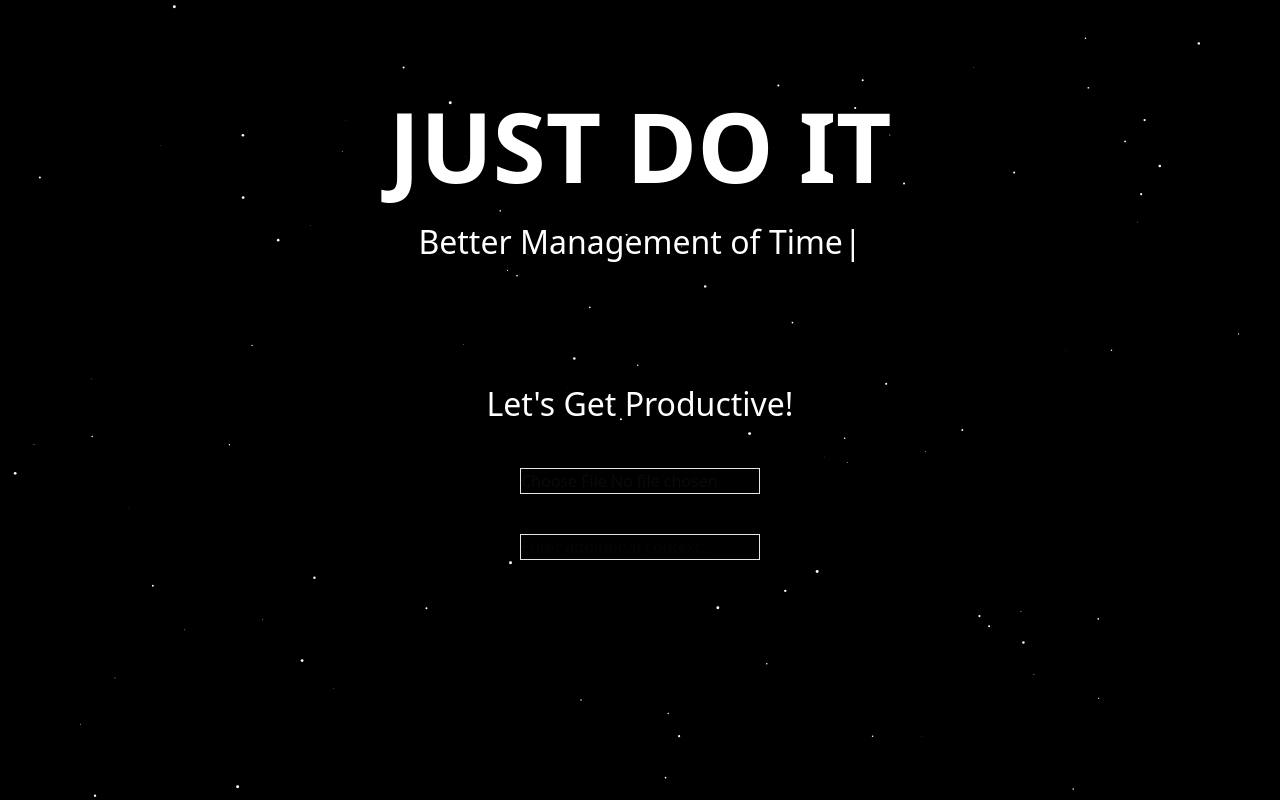
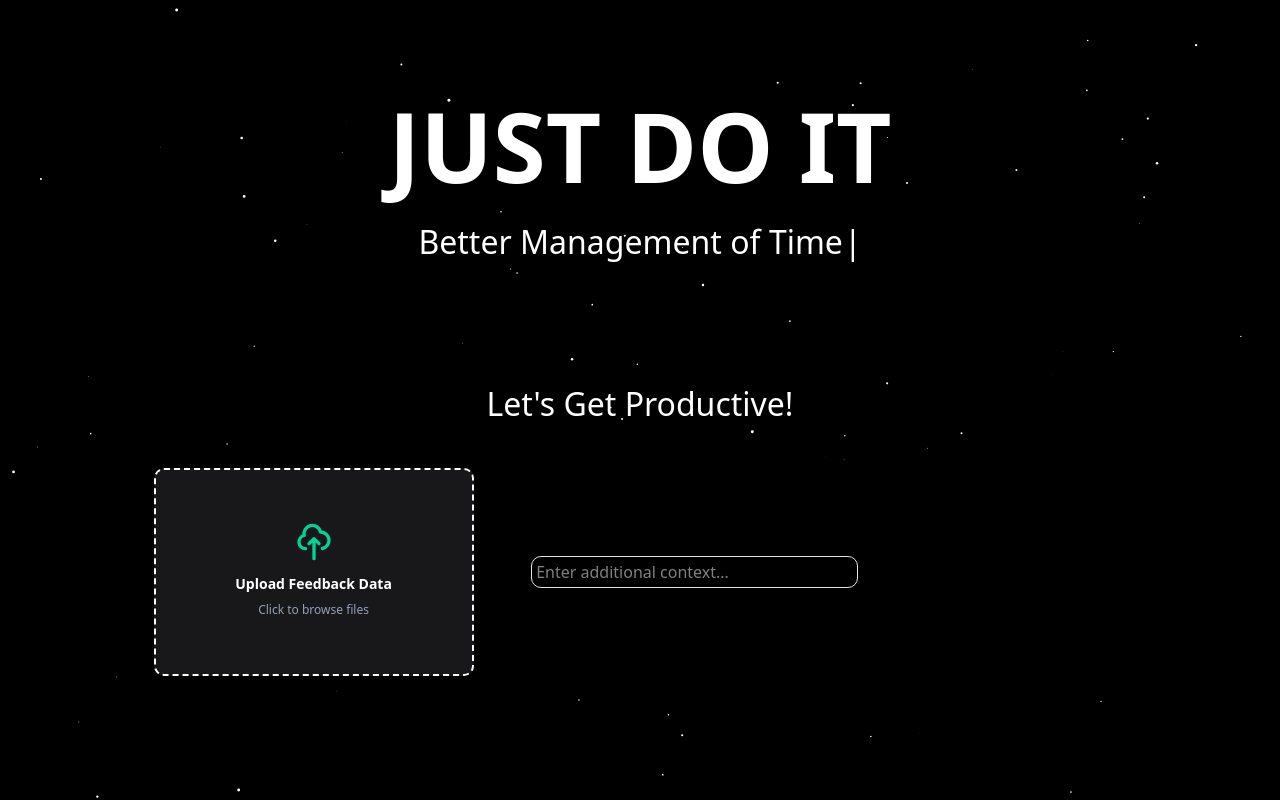
Before and after one commit to Shironium09/Just-Do-It, a React (Vite) app: page / in a window 1280 px wide. Built offline with nearby package versions, Linux system fonts and the light colour scheme.

Commit message:
Feat: Cleaned up the upload styles

```diff
--- a/src/App.tsx
+++ b/src/App.tsx
@@ -7,7 +7,7 @@ export const App = () => {
 
   return (
     <div className="relative min-h-screen w-full">
-      <SpaceBackground speed={0.05} starCount={100}/>
+      <SpaceBackground speed={0.06} starCount={100}/>
       <div className="relative z-10">
         <Landing/>
         <Upload/>
--- a/src/upload.tsx
+++ b/src/upload.tsx
@@ -24,21 +24,53 @@ export const  Upload = () => {
         <div className="w-full flex justify-center">
             <div className="w-[85%] h-auto">
                 <h1 className="text-center text-white select-none text-[2rem] m-10">Let's Get Productive!</h1>
-                <div className="flex justify-center gap-10 flex-col items-center">
-                    <div className="">
-                        <input
-                            type="file"
-                            accept="image/*"
-                            className="border w-60"
-                        />
+                <div className="flex justify-center items-center bg-black">
+                    <div className="w-[40%] flex justify-center">
+                        <label
+                            htmlFor="dropzone-file"
+                            className="flex flex-col items-center justify-center w-80 h-52 border-2 border-dashed border-white rounded-lg cursor-pointer bg-zinc-900 hover:bg-zinc-800 hover:border-emerald-500 transition-all duration-300"
+                        >
+                            <div className="flex flex-col items-center justify-center pt-5 pb-6">
+                                {selectedFile ? (
+                                    <>
+                                        <svg className="w-10 h-10 mb-3 text-emerald-400" fill="none" stroke="currentColor" viewBox="0 0 24 24" xmlns="http://www.w3.org/2000/svg">
+                                            <path strokeLinecap="round" strokeLinejoin="round" strokeWidth="2" d="M9 12l2 2 4-4m6 2a9 9 0 11-18 0 9 9 0 0118 0z"></path>
+                                        </svg>
+                                        <p className="mb-2 text-sm font-semibold text-white text-center px-4 break-all">
+                                            {selectedFile.name}
+                                        </p>
+                                        <p className="text-xs text-slate-400">Click to change</p>
+                                    </>
+                                ) : (
+                                    <>
+                                        <svg className="w-10 h-10 mb-3 text-emerald-400" fill="none" stroke="currentColor" viewBox="0 0 24 24" xmlns="http://www.w3.org/2000/svg">
+                                            <path strokeLinecap="round" strokeLinejoin="round" strokeWidth="2" d="M7 16a4 4 0 01-.88-7.903A5 5 0 1115.9 6L16 6a5 5 0 011 9.9M15 13l-3-3m0 0l-3 3m3-3v12"></path>
+                                        </svg>
+                                        <p className="mb-2 text-sm font-semibold text-white">
+                                            Upload Feedback Data
+                                        </p>
+                                        <p className="text-xs text-slate-400">
+                                            Click to browse files
+                                        </p>
+                                    </>
+                                )}
+                            </div>
+                            <input
+                                id="dropzone-file"
+                                type="file"
+                                className="hidden"
+                                accept="image/*"
+                                onChange={onSelectFile}
+                            />
+                        </label>
                     </div>
-                    <div>
+                    <div className="w-[60%]">
                         <input
                             type="text"
                             placeholder="Enter additional context..."
                             value={contextText}
                             onChange={(e) =>  setContextText(e.target.value)}
-                            className="border w-60"
+                            className="border w-[50%] h-full text-white p-1 rounded-lg"
                         />
                     </div>
                 </div>
```
